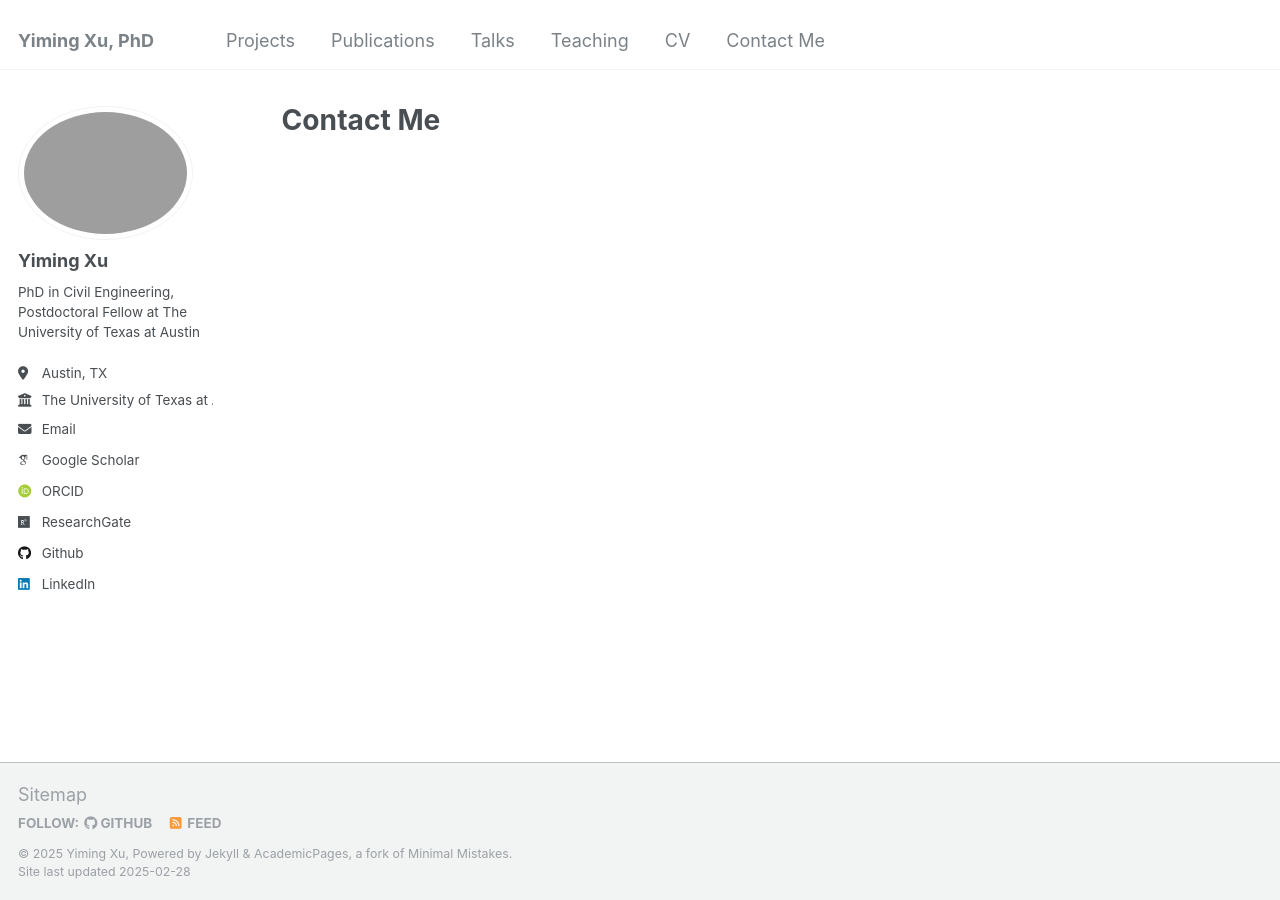
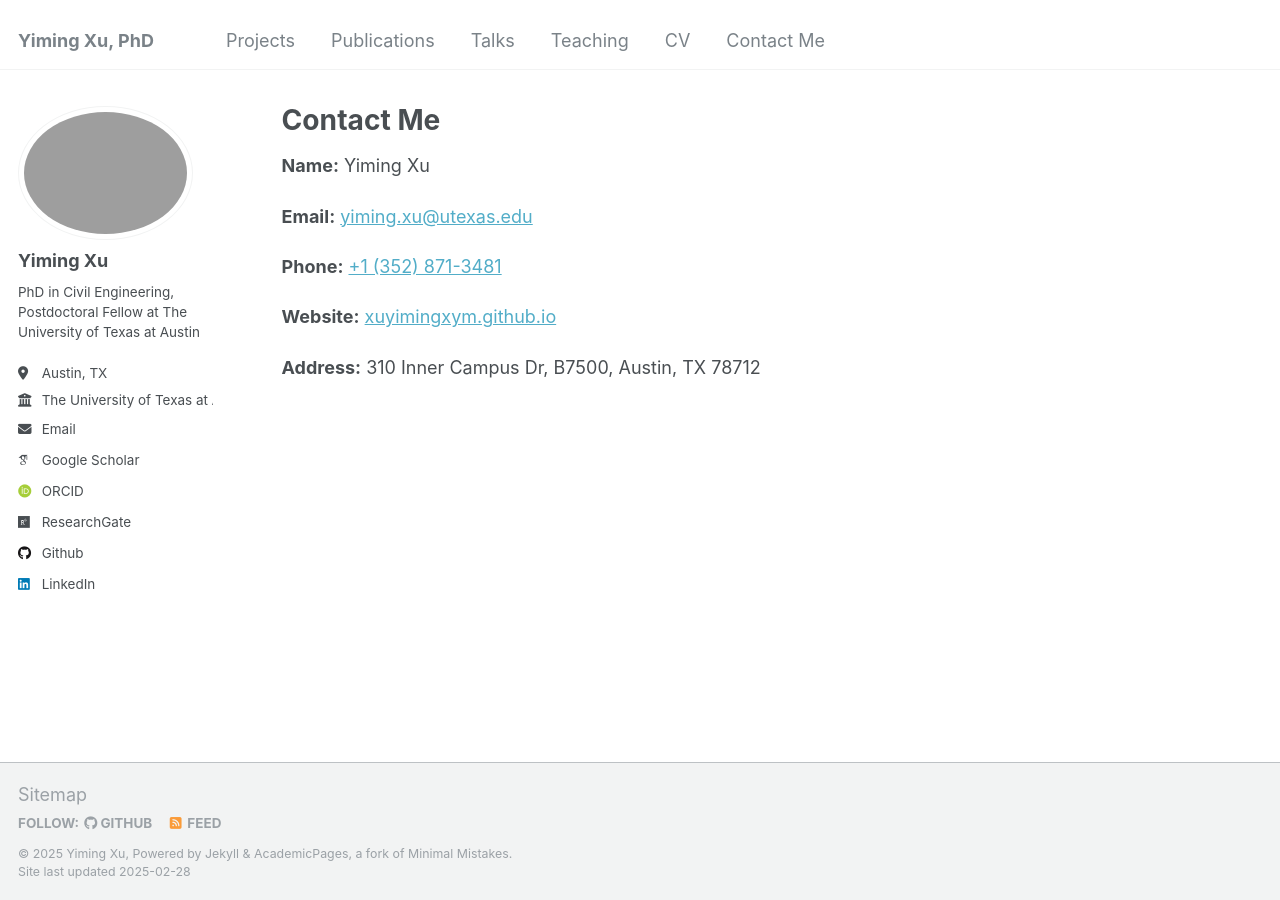
Before and after one commit to xuyimingxym/xuyimingxym.github.io, a Jekyll site: the page built from _pages/contact.html, in a window 1280 px wide. Built offline with Jekyll 4.4.1, drawn with Linux system fonts in a browser that asks for light colours; some web fonts are replaced; some of the changed lines change nothing that is shown.

```diff
--- a/_pages/contact.html
+++ b/_pages/contact.html
@@ -5,9 +5,8 @@
 author_profile: true
 ---
 
-<!-- <h2>Contact Information</h2>
-    <p><strong>Name:</strong> Yiming Xu</p>
-    <p><strong>Email:</strong> <a href="mailto:yiming.xu@utexas.edu">yiming.xu@utexas.edu</a></p>
-    <p><strong>Phone:</strong> <a href="tel:+13528713481">+1 (352) 871-3481</a></p>
-    <p><strong>Website:</strong> <a href="https://xuyimingxym.github.io">xuyimingxym.github.io</a></p>
-    <p><strong>Address:</strong> 310 Inner Campus Dr, B7500, Austin, TX 78712</p> -->
+<p><strong>Name:</strong> Yiming Xu</p>
+<p><strong>Email:</strong> <a href="mailto:yiming.xu@utexas.edu">yiming.xu@utexas.edu</a></p>
+<p><strong>Phone:</strong> <a href="tel:+13528713481">+1 (352) 871-3481</a></p>
+<p><strong>Website:</strong> <a href="https://xuyimingxym.github.io">xuyimingxym.github.io</a></p>
+<p><strong>Address:</strong> 310 Inner Campus Dr, B7500, Austin, TX 78712</p>
```
